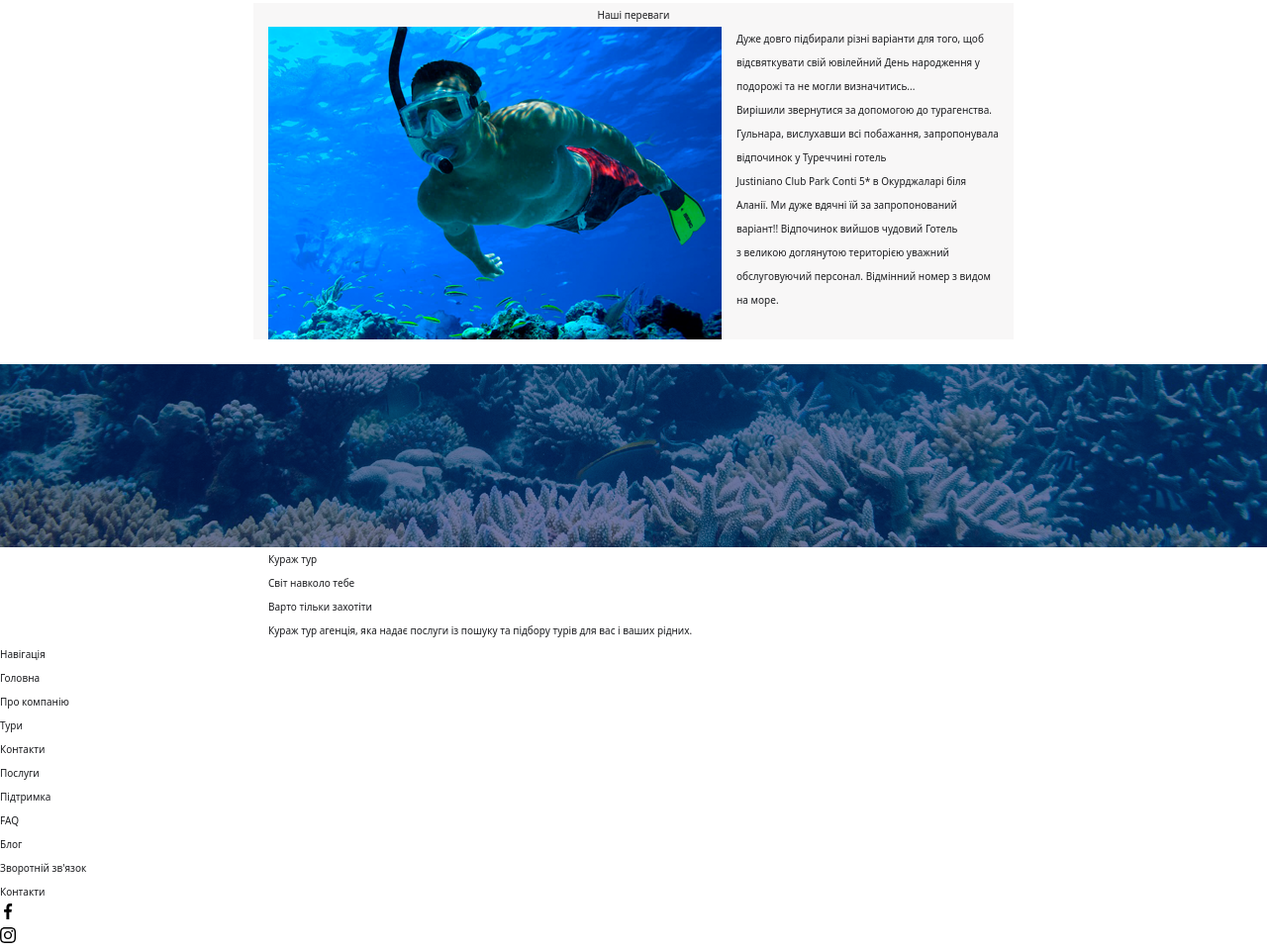
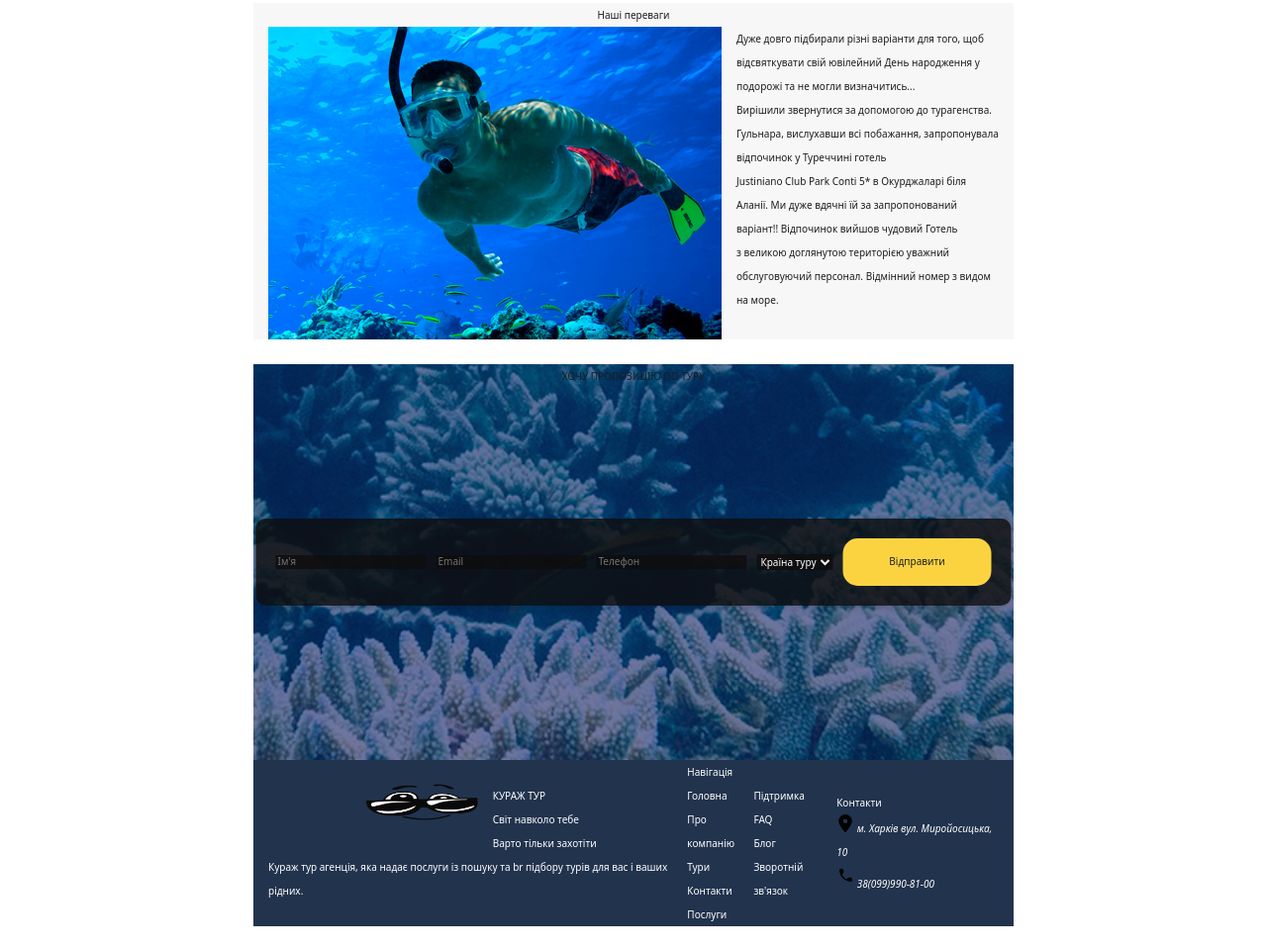
Before and after one commit to AnastasiiaMehei/TravelAgency, a plain HTML site: page index.html in a window 1280 px wide. Shown: the part 891-1852 px from the top of the page at 99% size. After the commit the page ends 1827 px from the top, so only its background shows below. Drawn offline with nearby package versions, Linux system fonts and the light colour scheme.

Commit message:
footer section

```diff
--- a/index.html
+++ b/index.html
@@ -128,20 +128,52 @@
         </div>
     </section>
     <section class="section-feedback">
-        <div><img src="./images/footer.png" srcset="./images/footer.png 1x, ./images/footer2x.png  2x"
-            alt="hero-background"
-            loading="lazy"></div>
-        <div>
+        <div class="container wrapper-section-feedback background-image-container">
+            <!-- <div class="background-image-container"><img src="./images/footer.png" srcset="./images/footer.png 1x, ./images/footer2x.png  2x"
+                alt="hero-background"
+                loading="lazy"></div>
+            <div> -->
+            <div class="feedback-info">
+                <p class="paragraph-section-feedback"> Хочу пропозицію по туру</p>
+            <div class="form-container">
+                <form class="feedback-form">
+                    <input type="text" id="name" name="name" placeholder="Ім'я" required>
+
+                    <input type="email" id="email" name="email" placeholder="Email" required>
+
+                    <input type="tel" id="phone" name="phone" placeholder="Телефон" pattern="[0-9]{10}" required>
+
+                    <select id="country" name="country" required>
+                        <option value="">Країна туру</option>
+                        <option value="turkey">Турція</option>
+                        <option value="egypt">Єгипет</option>
+                        <option value="sri-lanka">Шрі-Ланка</option>
+                        <option value="dominica">Домінікана</option>
+                    </select>
+
+                    <button class="btn-form-section-feedback" type="submit">Відправити</button>
+                </form>
+            </div>
+            </div>
+        </div>
     </section>
     </main>
     <footer>
-        <div class="container">
-                <p>Кураж тур</p>
-                <p>Світ навколо тебе</p>
-                <p>Варто тільки захотіти</p>
-                <p>Кураж тур агенція, яка надає послуги із пошуку та підбору турів для вас і ваших рідних.</p>
+        <div class="container wrapper-footer">
+                <div class="first-wrapper-footer">
+                    <div><div class="smile-container">
+                  <div class="img-paragraph">      <div>
+                    <img class="img-footer" src="./images/smile.png" alt="smile">
+                </div>
+                <div class="paragraph-footer"><p class="span-footer">Кураж тур</p>
+                    <p>Світ навколо тебе</p>
+                    <p>Варто тільки захотіти</p></div></div></div>
+                        <p>Кураж тур агенція, яка надає  послуги із пошуку та br
+                             підбору турів для вас і ваших рідних.</p>
+                   </div>
             </div>
-            <div>
+
+            <div class="second-wrapper-footer">
                 <p>Навігація</p>
                 <nav>
                     <ul>
@@ -153,7 +185,7 @@
                     </ul>
                 </nav>
             </div>
-            <div>
+            <div class="third-wrapper-footer">
                 <p>Підтримка</p>
                 <nav>
                     <ul>
@@ -163,28 +195,24 @@
                     </ul>
                 </nav>
             </div>
-            <div>
+            <div class="fourth-wrapper-footer">
                 <p>Контакти</p>
                 <address>
                     <ul>
                         <li>
-                            <a href="https://www.facebook.com/" target="_blank">
-                                <svg width="16" height="16">
-                                    <use href="./images/icons.svg#icon-facebook"></use>
-                                </svg>
+                            <a href="https://www.google.com.ua/maps/place/%D1%83%D0%BB.+%D0%9C%D0%B8%D1%80%D0%BE%D0%BD%D0%BE%D1%81%D0%B8%D1%86%D0%BA%D0%B0%D1%8F,+10,+%D0%A5%D0%B0%D1%80%D1%8C%D0%BA%D0%BE%D0%B2,+%D0%A5%D0%B0%D1%80%D1%8C%D0%BA%D0%BE%D0%B2%D1%81%D0%BA%D0%B0%D1%8F+%D0%BE%D0%B1%D0%BB%D0%B0%D1%81%D1%82%D1%8C,+61000/@50.0016456,36.2342649,17z/data=!3m1!4b1!4m6!3m5!1s0x4127a0e705cde6cf:0xcde3c7990b76137e!8m2!3d50.0016456!4d36.2368398!16s%2Fg%2F11f6y9d6b7?hl=ru&entry=ttu">
+                                <svg xmlns="http://www.w3.org/2000/svg" viewBox="0 0 384 512" width="18" height="18"><path d="M215.7 499.2C267 435 384 279.4 384 192C384 86 298 0 192 0S0 86 0 192c0 87.4 117 243 168.3 307.2c12.3 15.3 35.1 15.3 47.4 0zM192 128a64 64 0 1 1 0 128 64 64 0 1 1 0-128z"/></svg>
+                                м. Харків вул. Миройосицька, 10
                             </a>
                         </li>
-                        <li>
-                            <a href="https://www.instagram.com/" target="_blank">
-                                <svg class="icons-social-media" width="16" height="16">
-                                    <use href="./images/icons.svg#icon-instagram"></use>
-                                </svg>
-                                </a>
-                        </li>
+                            <li><a  href="tel:+380999908100"><svg class="input-icon" width="18" height="24">
+                                <use href="./images/icons.svg#icon-phone"></use>
+                            </svg> 38(099)990-81-00</a></li>
                     </ul>
                 </address>
             </div>
         </div>
+    </div>
     </footer>
 </body>
 </html>
--- a/styles.css
+++ b/styles.css
@@ -247,3 +247,101 @@ header {
     margin-right: 15px;
   }
 }
+/* section-feedback */
+.wrapper-section-feedback {
+  display: flex;
+  flex-direction: column;
+  align-items: center;
+}
+.background-image-container {
+  position: relative; /* Даємо можливість абсолютно позиціонувати елементи всередині */
+  background-image: url('./images/footer.png');
+  background-size: cover;
+  background-position: center;
+  height: 400px; /* Встановлюємо висоту, достатню для відображення зображення */
+  width: 100%;
+}
+
+.paragraph-section-feedback {
+  text-transform: uppercase;
+}
+/* .form-container {
+  background-size: cover;
+} */
+.feedback-form {
+  position: absolute;
+  top: 50%;
+  left: 50%;
+  transform: translate(-50%, -50%);
+  display: flex;
+  flex-direction: column;
+  align-items: center;
+  justify-content: center;
+  gap: 10px;
+  padding: 20px;
+  background-color: rgba(14, 13, 13, 0.8);
+  border-radius: 10px;
+  box-shadow: 0 4px 6px rgba(0, 0, 0, 0.1);
+}
+.feedback-form input {
+  background-color: inherit;
+  border: none;
+}
+.feedback-form select {
+  background-color: inherit;
+  color: #ffffff;
+  border: none;
+}
+.btn-form-section-feedback {
+  background-color: #fbd341;
+  border-radius: 15px;
+}
+@media screen and (min-width: 768px) {
+  .feedback-form {
+    display: flex;
+    flex-direction: row;
+  }
+  .btn-form-section-feedback {
+    width: 150px;
+    height: 48px;
+  }
+}
+/* footer */
+.wrapper-footer {
+  display: flex;
+  flex-direction: column;
+  align-items: center;
+  background-color: #22334d;
+  color: #ffffff;
+}
+.smile-container {
+  display: flex;
+  flex-direction: column;
+  align-items: center;
+}
+.first-wrapper-footer {
+  display: flex;
+  flex-direction: column;
+}
+.img-footer {
+  width: 120px;
+}
+.span-footer {
+  text-transform: uppercase;
+}
+@media screen and (min-width: 768px) {
+  .wrapper-footer {
+    display: flex;
+    flex-direction: row;
+    justify-content: space-around;
+  }
+  .img-paragraph {
+    display: flex;
+    flex-direction: row;
+    gap: 15px;
+  }
+  .paragraph-footer {
+    display: flex;
+    flex-direction: column;
+  }
+}
```
Also changed, not shown: images/smile.png (added).
